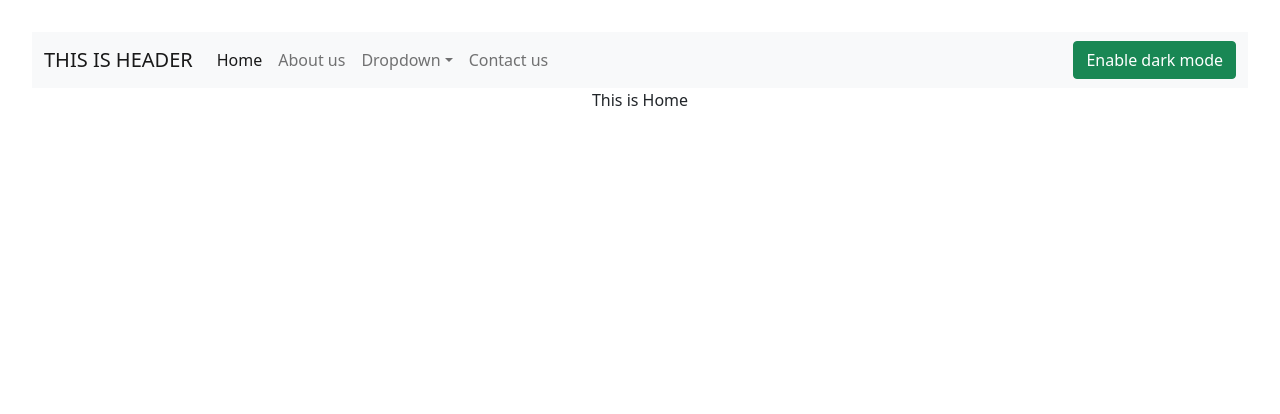
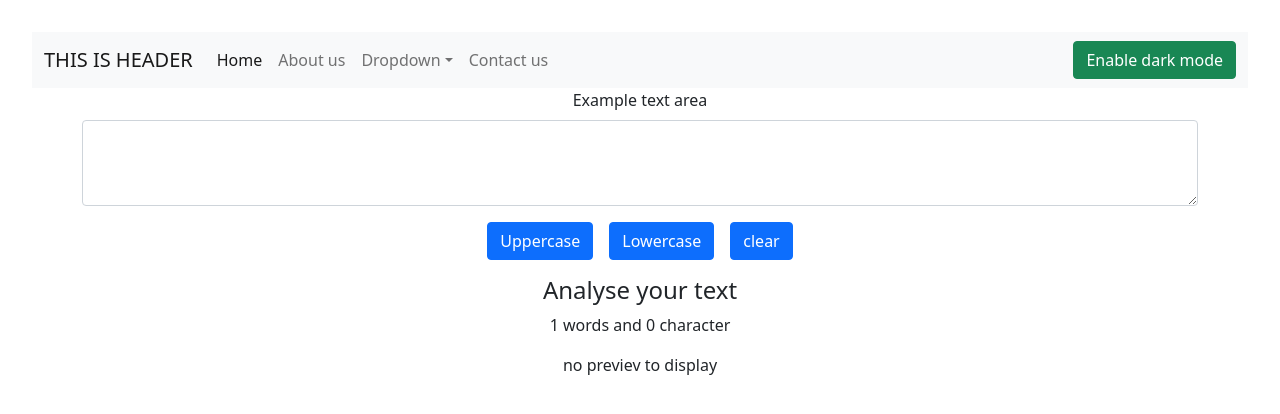
Before and after one commit to Biralsth/Vite, a React (Vite) app: page / in a window 1280 px wide. Shown: the top 414 px of the page. Built offline with nearby package versions, Linux system fonts and the light colour scheme.

Commit message:
word counter

```diff
--- a/src/assets/components/Home.jsx
+++ b/src/assets/components/Home.jsx
@@ -1,8 +1,54 @@
 import React from 'react'
+import { useState } from "react";
 
 const Home = () => {
+
+    const [text, setText] = useState("")
+
+    const handleUpperCase = () => {
+        console.log("You clicked uppercase button")
+        setText(text.toUpperCase())
+
+    }
+    const handleLowerCase = () => {
+        console.log("You clicked uppercase button")
+        setText(text.toLowerCase())
+
+    }
+
+    const clearTextArea = () => {
+
+    }
+
+    const handleChange = (e) => {
+        e.preventDefault()
+        setText(e.target.value)
+
+    }
+
     return (
-        <div>This is Home</div>
+        <div>
+            <div className="mb-3 container">
+                <label htmlFor="exampleFormControlTextarea1" className="form-label">Example text area</label>
+                <textarea className="form-control" value={text} name={text} onChange={handleChange}
+                    placeholder={text} id="exampleFormControlTextarea1" rows="3"></textarea>
+
+                <button className='btn btn-primary mt-3 mx-2' onClick={handleUpperCase}>Uppercase</button>
+                <button className='btn btn-primary mt-3 mx-2' onClick={handleLowerCase}>Lowercase</button>
+                <button className='btn btn-primary mt-3 mx-2' onClick={clearTextArea}>clear</button>
+            </div>
+
+            <div className="container">
+                <h4>Analyse your text</h4>
+                <p>{text.split(' ').length} words and {text.length} character</p>
+                <p>{text.length > 0 ? text : "no previev to display"}</p>
+
+            </div>
+
+
+
+
+        </div>
     )
 }
 
```
